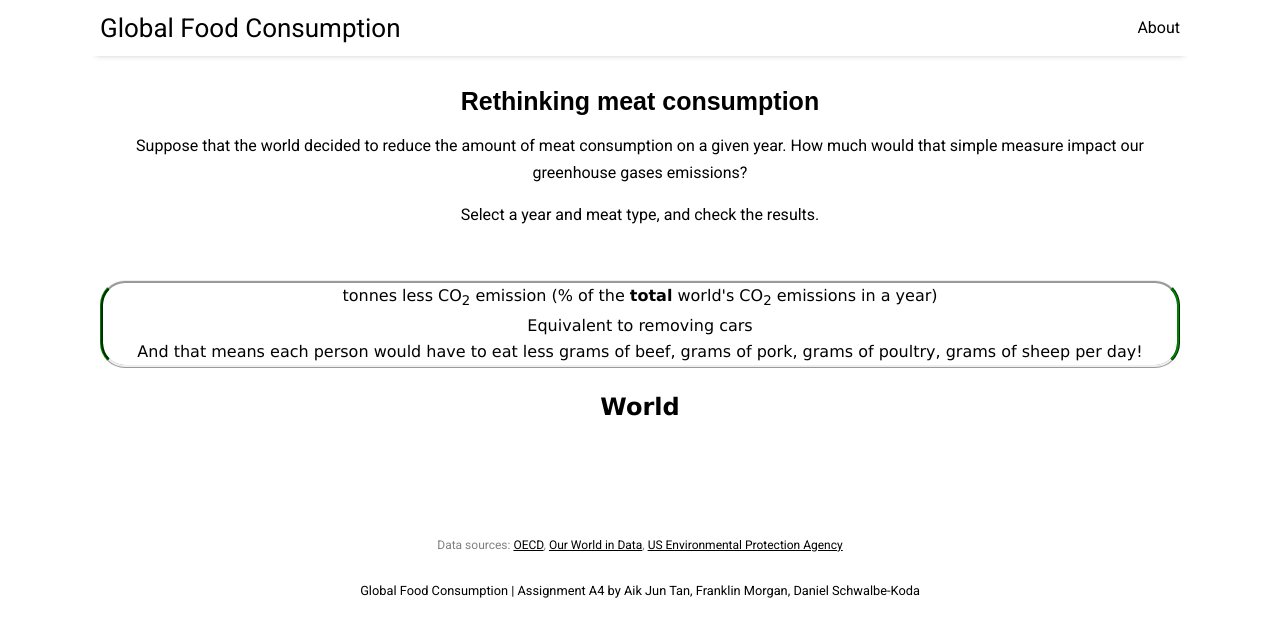
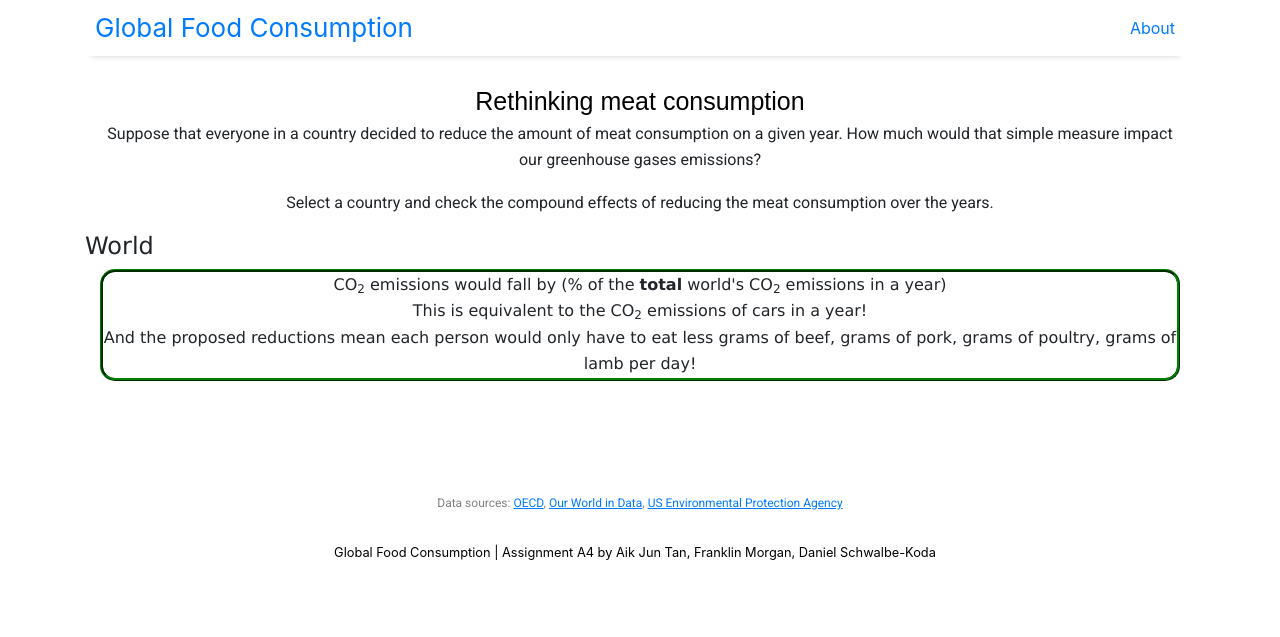
Before and after one commit to 6859-sp21/a4-global-food-consumption, a Jekyll site: the page built from index.html, in a window 1280 px wide. Shown: the top 637 px of the page. Built offline with Jekyll 4.4.1, drawn with Linux system fonts in a browser that asks for light colours; nearby versions of some CDN libraries; a script that is not in the unit is left out; the list of posts is cut into pages by our own code.

Commit message:
new layout is working

```diff
--- a/_layouts/home.html
+++ b/_layouts/home.html
@@ -11,33 +11,95 @@
 <script src="https://d3js.org/d3.v6.js"></script>
 <script src="https://unpkg.com/d3-simple-slider"></script>
 
-<link rel="stylesheet" href="https://raw.githubusercontent.com/6859-sp21/a4-global-food-consumption/main/assets/css/style.css" />
+<link rel="stylesheet" href="https://stackpath.bootstrapcdn.com/bootstrap/4.1.3/css/bootstrap.min.css" integrity="sha384-MCw98/SFnGE8fJT3GXwEOngsV7Zt27NXFoaoApmYm81iuXoPkFOJwJ8ERdknLPMO" crossorigin="anonymous">
+
+<style>
+.center {
+    text-align: center;
+}
+
+.left {
+    text-align: left;
+}
+
+h1 {
+    text-align: center;
+    font-size: 25px;
+    font-family: sans-serif;
+    color: black;
+}
+
+.intro {
+    text-align: center;
+}
+
+#mySliders{
+    //border-top: 1px dashed blue;
+}
+
+.result {
+    text-align: center;
+    font-family: Verdana, Geneva, Tahoma, sans-serif;
+    border-style: ridge;
+    border-radius: 15px;
+    border-inline-color: green ;
+    border-color: green ;
+}
+
+#result_text{
+    text-align: center;
+    border: 1px dashed blue;
+
+    padding-left: 50px;
+    padding-top: 20px;
+
+}
+
+#country_title {
+    text-align: center;
+    font-family: Verdana;
+    font-size: 24px;
+    //text-decoration: underline;
+}
+
+.references {
+    color: #808080;
+    font-size: 12px;
+    margin-top: 3cm;
+    text-align: center;
+}
+</style>
+
+
 <head>
 <h1 id = "page_title" > Rethinking meat consumption</h1>
-<p class = "intro"> Suppose that the world decided to reduce the amount of meat consumption on a given year. How much would that simple measure impact our greenhouse gases emissions? </p>
-<p class = "intro"> Select a year and meat type, and check the results.</p>
+<p class = "intro"> Suppose that everyone in a country decided to reduce the amount of meat consumption on a given year. How much would that simple measure impact our greenhouse gases emissions? </p>
+<p class = "intro"> Select a country and check the compound effects of reducing the meat consumption over the years.</p>
 </head>
 
-<div id="myYear" class = "center"  ></div>
-<div id="mySliders" class = "center"></div>
+<div class="row">
+    <div class="col-md-9">
+        <div class="row">
+            <h4 class="center" id="country_title"> World </h4>
+            <div id="myCanvas1" style="float: left; width: 50%;" > </div>
+            <div id="myCanvas2" style="float: right; width: 50%;"> </div>
+        </div>
+    </div>
+    <div class="col-md-2">
+        <div id="country_selector" class="left"></div>
+        <div id="myYear" class="left"></div>
+        <div id="mySliders" class="left"></div>
+    </div>
+</div>
 
-<!-- <h2 id = "result_title" class = "result">Result</h2> -->
 <p class = "result" >
-<a id="savings" style="color: red"></a> tonnes less CO<sub>2</sub> emission (<a id="savingsPercent" style="color: red"></a>% of the <b>total</b> world's CO<sub>2</sub> emissions in a year)<br>
-Equivalent to removing <a id="cars" style="color: red"></a> cars <br>
-And that means each person would have to eat less <a id="beef_savings" style="color:#06a64f"></a> grams of beef,
+CO<sub>2</sub> emissions would fall by <a id="savings" style="color: red"></a> (<a id="savingsPercent" style="color: red"></a>% of the <b>total</b> world's CO<sub>2</sub> emissions in a year)<br>
+This is equivalent to the CO<sub>2</sub> emissions of <a id="cars" style="color: red"></a> cars in a year! <br>
+And the proposed reductions mean each person would only have to eat less <a id="beef_savings" style="color:#06a64f"></a> grams of beef,
 <a id="pig_savings" style="color:#06a64f"></a> grams of pork,
 <a id="poultry_savings" style="color:#06a64f"></a> grams of poultry,
-  <a id="sheep_savings" style="color:#06a64f"></a> grams of sheep per day! <br></p>
+<a id="sheep_savings" style="color:#06a64f"></a> grams of lamb per day! <br></p>
 
-
-
-
-<h3 id = "country_title"> World </h3>
-<div id="country_selector" class = "center"></div>
-
-<div id="myCanvas1" style="float: left; width: 50%;" > </div>
-<div id="myCanvas2" style="float: right; width: 50%;"> </div>
 
 
 <p>
@@ -53,9 +115,9 @@
     let yr = 2008;
     let meat = [
       { index: 0, label: 'beef'},
-      { index: 1, label: 'pig'},
+      { index: 1, label: 'pork'},
       { index: 2, label: 'poultry'},
-      { index: 3, label: 'sheep'},
+      { index: 3, label: 'lamb'},
     ];
 
     let country = 'WLD';
@@ -105,20 +167,59 @@
           .domain(meat.map(d => d.label))
           .range(d3.schemeTableau10) // try other schemes, too!
 
+    ///////////////////////////////////////////////////////////////////////////////
+    //country selector
+    let countryDiv = d3.select('#country_selector');
+    const options = csv.filter(d => parseInt(d.year) === 1990);
+
+//    countryDiv
+//        .append('text')
+//            .text('Country')
+//            .style("font-size", "12px")
+//            .attr('transform', `translate(${-10},75)`)
+
+    let selector = countryDiv.append('select');
+
+    selector
+      .selectAll("option")
+      .data(options)
+      .join("option")
+      .text(d => d.country_name)
+      .attr("value", d => d.country)
+      .property("selected", function(d){ return d.country === 'WLD'; })
+
+    d3.select('select').on("change", function(d) {
+        country = d3.select(this).property("value");
+        countryName = csv
+            .filter(d => parseInt(d.year) === 1990)
+            .filter(d => d.country === country)
+            .map(d => d.country_name)[0]
+
+        document.getElementById("myCanvas1").innerHTML = '';
+        document.getElementById("myCanvas1").appendChild(chart_actual());
+
+        document.getElementById("myCanvas2").innerHTML = '';
+        document.getElementById("myCanvas2").appendChild(chart_emissions());
+
+        d3.select("#country_title").text(countryName)
+    });
+
+
 
     /////////////////////////////////////////////////////////////////////////////////////////////////////
     //YEAR SLIDER
     let yearDiv = d3.select('#myYear');
-    let yearMargin = ({top: 50, right: 50, bottom: 30, left: 30, width: 450});
+    let yearMargin = ({top: 50, right: 50, bottom: 30, left: 30, width: 100});
     var slider = d3
        .sliderBottom()
        .min(1990)
        .max(2018)
        .step(1)
-       .ticks(5)
-       .width(yearMargin.width - yearMargin.right - yearMargin.left)
+       .tickValues([1990, 2018])
+       .tickFormat(d3.format('.0f'))
+       .width(yearMargin.width)
        .displayValue(true)
-       .fill('blue')
+       //.fill('blue')
        .default(2008)
        .handle(
          d3
@@ -136,16 +237,16 @@
        });
 
     yearDiv
-        // .append('text')
-        //     .text('Year')
-        //     .style("font-size", "14px")
+        .append('text')
+            .text('Reduce meat consumption by year')
+            .style("font-size", "12px")
+            .attr('transform', `translate(${-10},75)`)
         .append('svg')
-        .attr('width', yearMargin.width)
-        .attr('height', 100)
+        .attr('width', 220)
+        .attr('height', 50)
         .append('g')
-        .attr('transform', `translate(${ 50},50)`)
+        .attr('transform', `translate(${75},10)`)
         .call(slider);
-
 
 
     /////////////////////////////////////////////////////////////////////////////////////
@@ -180,53 +281,21 @@
               document.getElementById("myCanvas2").innerHTML = '';
               document.getElementById("myCanvas2").appendChild(chart_emissions());
 
-
-
             });
 
 
         div
+        .append('text')
+            .text(`${meat[i].label} reductions (%)`)
+            .style("font-size", "12px")
+            .attr('transform', `translate(${-10},75)`)
         .append('svg')
         .attr('width', 220)
-            .attr('height', 120)
+        .attr('height', 50)
         .append('g')
         .attr('transform', `translate(${75},10)`)
-            .call(slider)
-            .append('text')
-                .text(d => 'Reduce ' + meat[i].label + ' by (%)')
-                .attr('transform', `translate(${-10},75)`);
+        .call(slider);
     });
-
-    ///////////////////////////////////////////////////////////////////////////////
-    //country selector
-    let div_country = d3.select('country_selector');
-    const options = csv.filter(d => parseInt(d.year) === 1990);
-    let selector = div.append('select');
-    selector
-      .selectAll("option")
-      .data(options)
-      .join("option")
-      .text(d => d.country_name)
-      .attr("value", d => d.country)
-      .property("selected", function(d){ return d.country === 'WLD'; })
-
-    d3.select('select').on("change", function(d) {
-        country = d3.select(this).property("value");
-        countryName = csv
-            .filter(d => parseInt(d.year) === 1990)
-            .filter(d => d.country === country)
-            .map(d => d.country_name)[0]
-
-        document.getElementById("myCanvas1").innerHTML = '';
-        document.getElementById("myCanvas1").appendChild(chart_actual());
-
-        document.getElementById("myCanvas2").innerHTML = '';
-        document.getElementById("myCanvas2").appendChild(chart_emissions());
-
-        d3.select("#country_title").text(countryName)
-    });
-
-
 
 
     function chart_actual () {
@@ -262,7 +331,7 @@
       //Defining graph parameters
       const width = 450;
       const height = 300;
-      const margin = {top: 20, right: 120, bottom: 30, left: 60};
+      const margin = {top: 20, right: 120, bottom: 40, left: 60};
 
 
       const keys = csv.columns.slice(3,7);
@@ -388,7 +457,7 @@
 
         const width = 450;
         const height = 300;
-        const margin = {top: 20, right: 120, bottom: 30, left: 60};
+        const margin = {top: 20, right: 120, bottom: 40, left: 60};
 
         const keys = csv.columns.slice(3,7);
         const series = d3.stack().keys(keys)(newcarbonData);
```
Also changed, not shown: other parts of _layouts/home.html (+3 -3 lines). Lines whose indentation alone changed are shown as unchanged.
